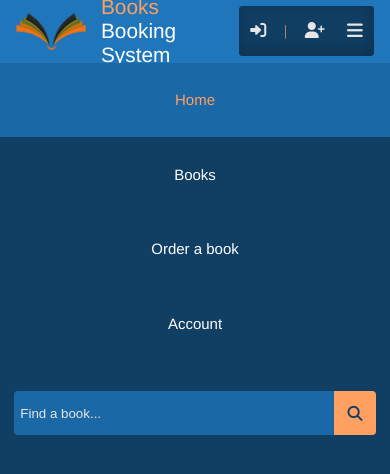
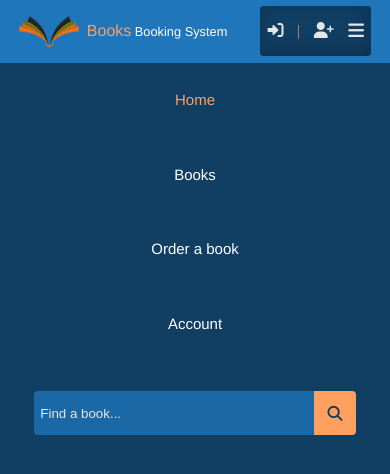
Before and after one commit to mssa7t22/booking, a plain HTML site: page index.html in a window 390 px wide. Drawn offline with nearby package versions, Linux system fonts and the light colour scheme.

Commit message:
Add files via upload

```diff
--- a/css/style.css
+++ b/css/style.css
@@ -412,7 +412,8 @@ nav .search-menu-mobile {
   display: flex;
   justify-content: center;
   align-items: center;
-  padding: 0.0rem 0rem;
+  width: auto;
+  padding: 0.0rem 1.5rem;
   margin-top: 30px;
 }
 
@@ -420,7 +421,7 @@ nav .search-menu-mobile #search-mobile-item  {
   display: flex;
   justify-content: center;
   align-items: center;
-  width:320px;
+  width:280px;
   padding: 0.9rem 0.4rem;
   background-color: var(--clr-primary-hover);
   outline:none;
@@ -457,14 +458,35 @@ nav .menu-section #nav-menu .search-menu-mobile a i:hover {
 
 }
 
+nav .menu-section #nav-menu a .active {
+  background-color: var(--clr-primary-dark);
+  color: var(--clr-secondary);
+}
+
 
 
 }
 
 
-@media only screen and (max-width:700px){
+@media only screen and (max-width:550px){
 
+  nav .logo-section img {
+    width:60px;
+    height:auto;
+    margin-right:8px;
+  }
 
+  nav .logo-section p {
+    font-size:1rem;
+  }
+
+  nav .logo-section span {
+    font-size:0.8rem;
+  }
+
+  nav .login-section i {
+    padding: 0rem 0.45rem;
+  }
 
 
 
--- a/index.html
+++ b/index.html
@@ -2,7 +2,7 @@
 <html lang="en">
 <head>
   <meta charset="UTF-8">
-  <meta name="viewport" content="width=device-width, initial-scale=1.0">
+  <meta name="viewport" content="width=device-width, initial-scale=1.0, user-scalable=no">
   <meta http-equiv="X-UA-Compatible" content="ie=edge">
   <title>Books Booking System</title>
   <link rel="stylesheet" href="css/style.css">
```
